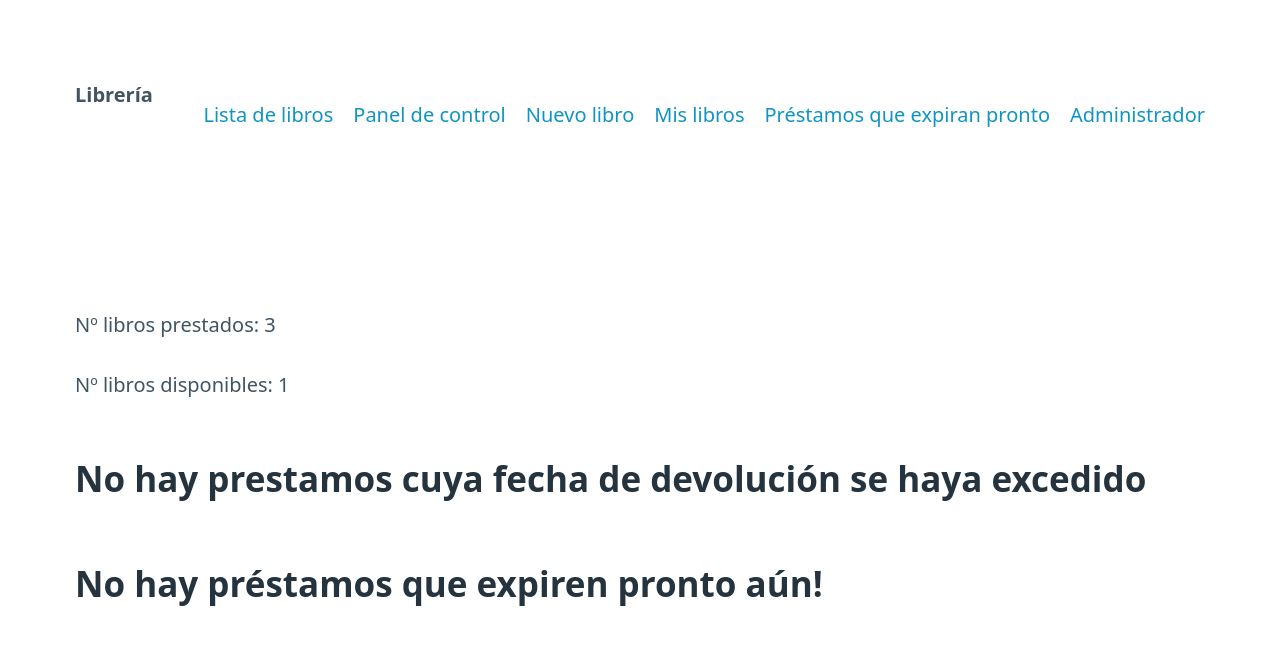
After one commit to ieshm-2daw/libreria-JoseIgnacioMunoz, a Django app: page /libros/panel/ in a window 1280 px wide. The commit adds this page. Shown: the top 645 px of the page. Run offline with Django 3.2, Linux system fonts and the light colour scheme; data comes from the database, SQL or seed files in the repository; both versions use the stored data as it was after the commit.

Commit message:
Panel de control completado viernes 15/12

```diff
--- a/libreriaApp/templates/base.html
+++ b/libreriaApp/templates/base.html
@@ -12,6 +12,7 @@
             <strong>Librería</strong>
             <ul>
                 <li><a href="{% url 'list' %}">Lista de libros</a></li>
+                <li><a href="{% url 'panel' %}">Panel de control</a></li>
                 <li><a href="{% url 'new' %}">Nuevo libro</a></li>
                 <li><a href="{% url 'prestamosUsuario' %}">Mis libros</a></li>
                 <li><a href="{% url 'expiranPronto' %}">Préstamos que expiran pronto</a></li>
--- /dev/null
+++ b/libreriaApp/templates/panel.html
@@ -0,0 +1,26 @@
+{% extends 'base.html' %}
+{% block title %} <title>Panel de control</title> {% endblock %}
+
+{% block content %}
+    <p>Nº libros prestados: {{ prestadosLength }}</p>
+    <p>Nº libros disponibles: {{ disponiblesLength }}</p>
+    {% if noDevueltos %}
+        <h2>Libros no devueltos</h2>
+        {% for prestamo in noDevueltos %}
+            <p>El prestamo de {{ prestamo.libro_prestado.titulo }} expiró el {{ prestamo.fecha_devolucion }}</p>
+        {% endfor %}
+    {% else %}
+        <h2>No hay prestamos cuya fecha de devolución se haya excedido</h2>
+    {% endif %}
+
+    {% if expiranPronto %}
+        <h2>Préstamos que expiran en menos de una semana</h2>
+        {% for prestamo in expiranPronto %}
+            <p>{{prestamo.libro_prestado.titulo}}</p>
+            <p>Plazo de entrega hasta: {{ prestamo.fecha_devolucion }}</p>
+        {% endfor %}
+    {% else %}
+        <h2>No hay préstamos que expiren pronto aún!</h2>
+    {% endif %}
+
+{% endblock %}
--- a/libreriaApp/urls.py
+++ b/libreriaApp/urls.py
@@ -1,5 +1,5 @@
 from django.urls import path
-from .views import LibroListView, LibroDetailView, LibroCreateView, LibroUpdateView, LibroDeleteView, CrearPrestamoView, DevolucionView, ListPrestamoUsuarioView, PrestamosExpiranPronto
+from .views import LibroListView, LibroDetailView, LibroCreateView, LibroUpdateView, LibroDeleteView, CrearPrestamoView, DevolucionView, ListPrestamoUsuarioView, PrestamosExpiranPronto, PanelView
 
 urlpatterns = [
     path('', LibroListView.as_view(), name='list'),
@@ -11,4 +11,5 @@ urlpatterns = [
     path('libros/<int:pk>/devolver/', DevolucionView.as_view(), name='devolver'),
     path('libros/prestamosUsuario/', ListPrestamoUsuarioView.as_view(), name='prestamosUsuario'),
     path('libros/expiran/', PrestamosExpiranPronto.as_view(), name='expiranPronto'),
+    path('libros/panel/', PanelView.as_view(), name='panel'),
 ]
--- a/libreriaApp/views.py
+++ b/libreriaApp/views.py
@@ -76,7 +76,7 @@ class CrearPrestamoView(View):
         usuario = request.user
         libro = get_object_or_404(Libro, pk=pk)
         fecha_prestamo = date.today()
-        fecha_devolucion=fecha_prestamo+timedelta(days=5) # HE PUESTO 5 PARA COMPROBAR QUE FUNCIONA LA VISTA DE PRESTAMOS QUE EXPIRAN PRONTO (EN MENOS DE 5 DIAS)
+        fecha_devolucion=fecha_prestamo+timedelta(days=7) # HE PUESTO 7 PARA COMPROBAR QUE FUNCIONA LA VISTA DE PRESTAMOS QUE EXPIRAN PRONTO (EN MENOS DE 5 DIAS)
 
         prestamo = Prestamo.objects.create(libro_prestado=libro, fecha_prestamo=fecha_prestamo, fecha_devolucion=fecha_devolucion, usuario=usuario, estado="prestado")
         prestamo.save()
@@ -123,13 +123,32 @@ class ListPrestamoUsuarioView(ListView):
 
         return context
 
+    #Siguientes dos vistas para panel de control:
 class PrestamosExpiranPronto(ListView):
     model = Prestamo
-    template_name = 'expiran_pronto.html'
+    template_name = 'panel.html'
 
     def get_context_data(self, **kwargs: Any) -> dict[str, Any]:
-        fecha_limite = date.today() + timedelta(days=5)
+        fecha_limite = date.today() + timedelta(days=7)
         context = super().get_context_data(**kwargs)
         context['expiranPronto'] = Prestamo.objects.filter(estado = 'prestado', fecha_devolucion__lte=fecha_limite)
         #__lte: https://stackoverflow.com/questions/4668619/how-do-i-filter-query-objects-by-date-range-in-django
         return context
+
+class PanelView(ListView):
+    model = Libro
+    model = Prestamo
+    template_name = 'panel.html'
+
+    def get_context_data(self, **kwargs: Any) -> dict[str, Any]:
+        #son como los context_object_name
+        context = super().get_context_data(**kwargs)
+        context['disponiblesLength'] = len(Libro.objects.filter(disponibilidad = 'disponible'))
+        libros_prestados = Libro.objects.filter(disponibilidad='prestado')
+        context['prestadosLength'] = len(libros_prestados)
+
+        fecha_actual = date.today()
+        context['noDevueltos'] = Prestamo.objects.filter(estado = 'prestado', fecha_devolucion__lt=fecha_actual)
+        #context['topLibros']
+
+        return context
```
Also changed, not shown: db.sqlite3.
